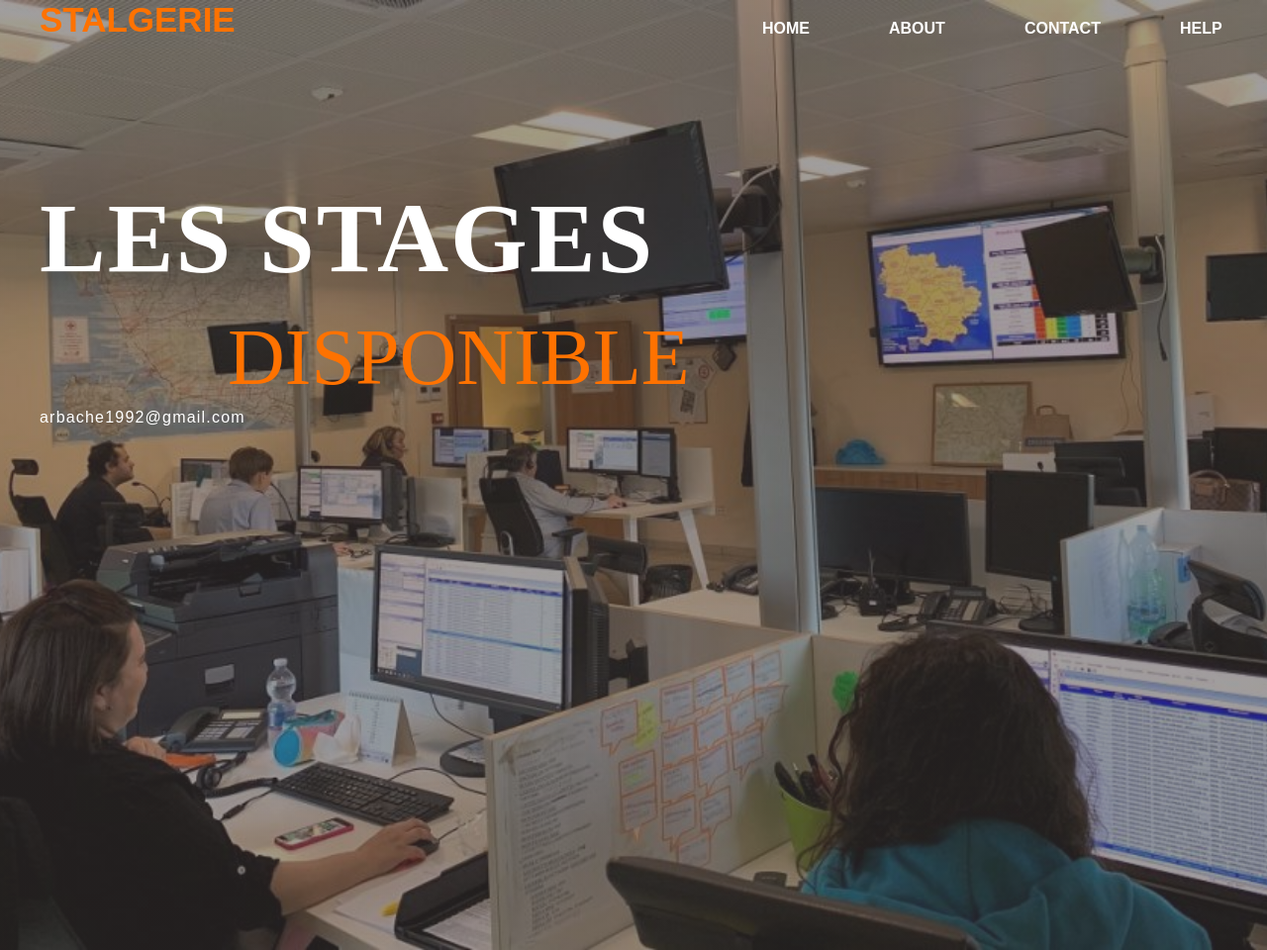
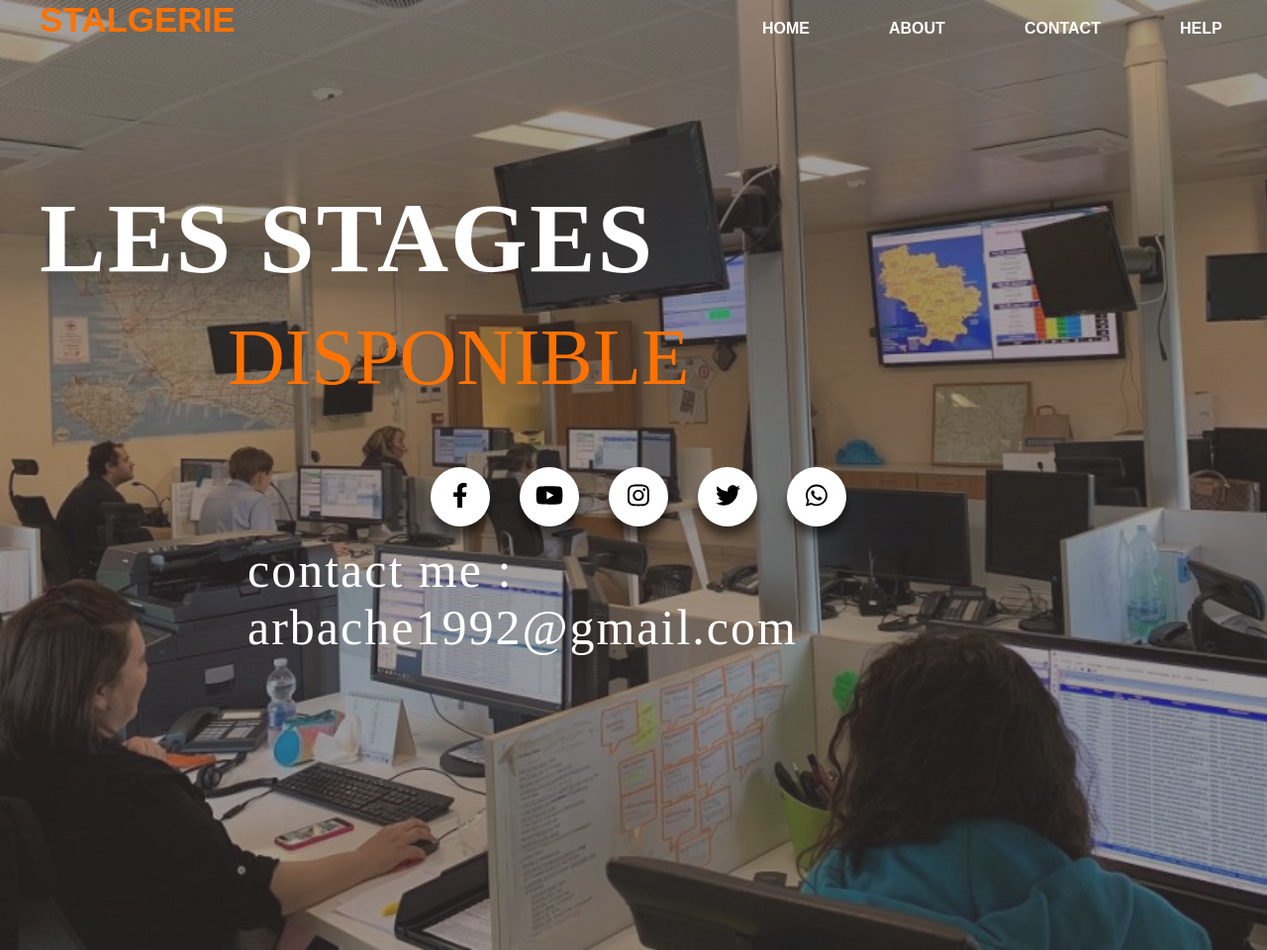
Before and after one commit to yousri1992/site-project, a PHP site: page /contact.php in a window 1280 px wide. Shown: the whole page at 99% size. Run offline with PHP 8.4, Linux system fonts and the light colour scheme.

Commit message:
chagement css + html contact

```diff
--- a/contact.php
+++ b/contact.php
@@ -4,11 +4,12 @@
     <meta charset="UTF-8">
     <link rel="stylesheet" href="style.css">
     <title>contact stalgerie</title>
-    <script src="app.js"></script>
+    <script src="https://use.fontawesome.com/releases/v5.15.3/js/all.js" data-auto-replace-svg></script>
     <script>
 
     </script>
     <style>
+
 
     </style>
 </head>
@@ -33,9 +34,57 @@
         </div>
                     <div class="content">
                     <h1>LES STAGES</h1><br><span>DISPONIBLE</span>
-                           <p class="paragraphe"> arbache1992@gmail.com</p>
+                    <div class="text1">
+            <div class="text2">
+                <div class="text3">
+                    <a href="#"><i class="fab fa-facebook-f"></i></a>
+                </div>
+                <span>Facebook</span>
+            </div>
+
+
+                <div class="text2">
+                    <div class="text3">
+                        <a href="#"><i class="fab fa-youtube"></i></a>
+                </div>
+                <span>YouTube</span>
+                </div>
+
+
+
+                <div class="text2">
+                    <div class="text3">
+                        <a href="#"><i class="fab fa-instagram"></i></a>
+                </div>
+                <span>Instagram</span>
+                </div>
+
+
+
+                <div class="text2">
+                    <div class="text3">
+                        <a href="#"><i class="fab fa-twitter"></i></a>
+                </div>
+                <span>Twitter</span>
+                </div>
+
+
+                <div class="text2">
+                    <div class="text3">
+                        <a href="#"><i class="fab fa-whatsapp"></i></a>
+                </div>
+                <span>Whatsapp</span>
+                </div>
+
 
                     </div>
+
+                    <div class="email">
+                    <span>contact me :</span><br><span>arbache1992@gmail.com</span>
+                     </div>
+                    </div>
+
+
 
 
 
--- a/style.css
+++ b/style.css
@@ -1,6 +1,8 @@
-*{
+
+* {
     margin: 0;
     padding: 0;
+
 }
 
 .main{
@@ -200,6 +202,19 @@ padding-right:40px;;
     margin-left: 210px;
 
 }
+.email span{
+    color: white;
+    font-size: 50px;
+    margin-left: 210px;
+
+    font-family: 'Times New Roman';
+
+    padding-left: 20px;
+    margin-top: 9%;
+    letter-spacing: 2px;
+
+}
+
 .form{
     width: 250px;
     height: 420px;
@@ -260,7 +275,7 @@ padding-right:40px;;
 }
 
 th {
-    color: white ;
+    color: white ; /* Change this to the desired color */
     font-size: 50px;
 
 
@@ -272,3 +287,103 @@ tr{
 td{
     color: white;
 }
+
+
+
+
+
+.text1{
+    margin-left: 400px;
+    margin-top: 50px;
+}
+
+.text1 .text2 {
+    display: inline-block;
+    height: 60px;
+    width: 60px;
+    float: left;
+    margin: 15px;
+    overflow: hidden;
+    background: #ffff;
+    border-radius: 50px;
+    cursor: pointer;
+    box-shadow: 0px 10px 10px rgba(0, 0, 0, 0.5);
+    transition: all 0.3s ease-out;
+}
+
+.text1 .text2:hover {
+    width: 200px;
+}
+
+.text1 .text2 .text3 {
+    display: inline-block;
+    height: 60px;
+    width: 60px;
+    text-align: center;
+    border-radius: 50px;
+    box-sizing: border-box;
+    line-height: 60px;
+    transition: all 0.3 ease-out;
+}
+
+.text1 .text2:nth-child(1):hover .text3{
+    background: #4065b1;
+}
+
+.text1 .text2:nth-child(2):hover .text3{
+    background: #f60002;
+}
+
+            .text1 .text2:nth-child(3):hover .text3{
+    background: #fb3c7c;
+}
+
+.text1 .text2:nth-child(4):hover .text3{
+    background: #1c9cea;
+}
+
+
+.text1 .text2:nth-child(5):hover .text3{
+    background: #058f2e;
+}
+
+
+
+.text1 .text2 .text3 a {
+    color: #000;
+    font-size: 25px;
+    line-height: 60px;
+    transition: all 0.3s ease-out;
+}
+
+.text1 .text2:hover .text3 a {
+    color: white;
+}
+
+.text1 .text2 span {
+    font-size: 23px;
+    font-weight: 500;
+    line-height: 60px;
+    margin-left: 10px;
+}
+
+.text1 .text2:nth-child(1) span{
+   color: #4065b1;
+}
+
+.text1 .text2:nth-child(2) span{
+    color: #f60002;
+}
+
+.text1 .text2:nth-child(3) span{
+    color: #fb3c7c;
+}
+
+.text1 .text2:nth-child(4) span{
+    color: #1c9cea;
+}
+
+
+.text1 .text2:nth-child(5) span{
+    color: #058f2e;
+}
```
